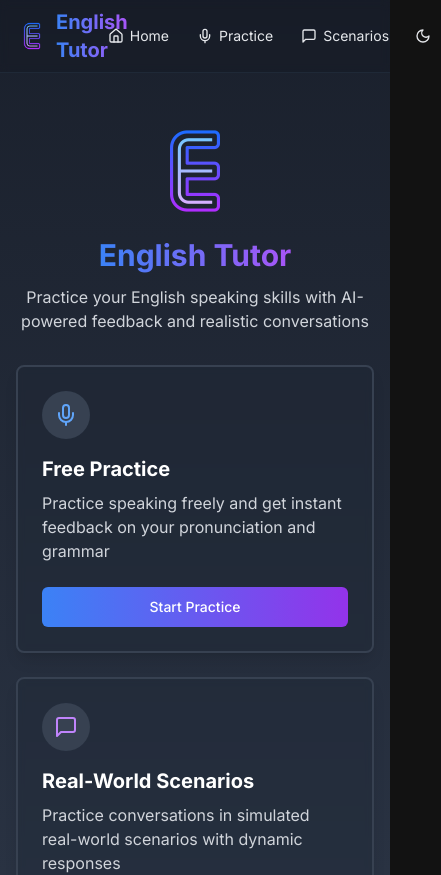
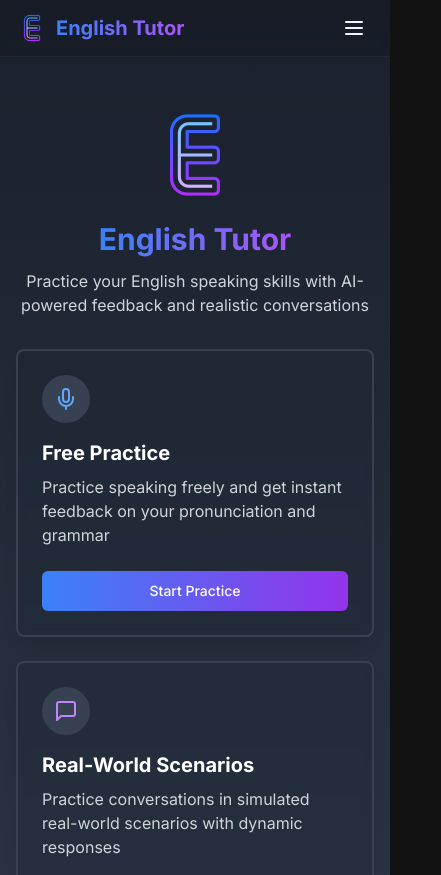
Before and after one commit to ikbal-nayem/english-tutor, a Next.js app: page / in a window 390 px wide. Shown: the top 875 px of the page, 441 px wide, since content can reach past the window. Built offline with nearby package versions, Linux system fonts and the light colour scheme.

Commit message:
responsive menu

```diff
--- a/app/layout.tsx
+++ b/app/layout.tsx
@@ -1,10 +1,7 @@
+import Navbar from "@/components/navbar";
 import { ThemeProvider } from "@/components/theme-provider";
-import { ThemeToggle } from "@/components/theme-toggle";
-import { Home, MessageSquare, Mic } from "lucide-react";
 import type { Metadata, Viewport } from "next";
 import { Inter } from "next/font/google";
-import Image from "next/image";
-import Link from "next/link";
 import NextTopLoader from "nextjs-toploader";
 import type React from "react";
 import "./globals.css";
@@ -68,22 +65,7 @@ export default function RootLayout({
           <PWARegister />
           <NextTopLoader color="#4f46e5" height={2} shadow="0 0 10px #4f46e5,0 0 5px #4f46e5" showSpinner={false} />
           <div className="min-h-screen bg-gradient-to-b from-gray-900 dark:from-gray-900 dark:via-gray-800 dark:to-gray-900 light:from-white light:via-gray-50 light:to-white text-gray-900 dark:text-gray-100 flex flex-col">
-            <nav className="bg-black/20 dark:bg-black/10 light:bg-white backdrop-blur-sm border-b border-white/10 dark:border-gray-800 light:border-gray-200 sticky top-0 z-10">
-              <div className="container mx-auto px-4 py-2 max-w-4xl flex items-center justify-between">
-                <div className="flex items-center">
-                  <Image src="/logo.png" alt="English Tutor Logo" width={32} height={32} className="mr-2" />
-                  <span className="text-xl font-bold bg-clip-text text-transparent bg-gradient-to-r from-blue-500 to-purple-500">
-                    English Tutor
-                  </span>
-                </div>
-                <div className="flex items-center space-x-1">
-                  <NavLink href="/" icon={<Home className="h-4 w-4" />} label="Home" />
-                  <NavLink href="/practice" icon={<Mic className="h-4 w-4" />} label="Practice" />
-                  <NavLink href="/scenarios" icon={<MessageSquare className="h-4 w-4" />} label="Scenarios" />
-                  <ThemeToggle />
-                </div>
-              </div>
-            </nav>
+            <Navbar />
             <main className="flex-1">
               <div className="container mx-auto px-4 py-4 max-w-4xl">{children}</div>
             </main>
@@ -93,21 +75,3 @@ export default function RootLayout({
     </html>
   );
 }
-
-interface NavLinkProps {
-  href: string;
-  icon: React.ReactNode;
-  label: string;
-}
-
-function NavLink({ href, icon, label }: NavLinkProps) {
-  return (
-    <Link
-      href={href}
-      className="flex items-center px-3 py-2 text-sm rounded-md hover:bg-white/10 dark:hover:bg-gray-700/50 light:hover:bg-gray-100 transition-colors text-white dark:text-gray-200 light:text-gray-800"
-    >
-      <span className="mr-1.5">{icon}</span>
-      <span>{label}</span>
-    </Link>
-  );
-}
--- /dev/null
+++ b/components/navbar.tsx
@@ -0,0 +1,79 @@
+"use client";
+
+import { ThemeToggle } from "@/components/theme-toggle";
+import { Home, MessageSquare, Mic, ChevronDown } from "lucide-react";
+import Image from "next/image";
+import Link from "next/link";
+import { Popover } from "@headlessui/react";
+
+export default function Navbar() {
+  return (
+    <nav className="bg-black/20 dark:bg-black/10 light:bg-white backdrop-blur-sm border-b border-white/10 dark:border-gray-800 light:border-gray-200 sticky top-0 z-10">
+      <div className="container mx-auto px-4 py-2 max-w-4xl">
+        <div className="flex items-center justify-between">
+          <div className="flex items-center">
+            <Image src="/logo.png" alt="English Tutor Logo" width={32} height={32} className="mr-2" />
+            <span className="text-xl font-bold bg-clip-text text-transparent bg-gradient-to-r from-blue-500 to-purple-500">
+              English Tutor
+            </span>
+          </div>
+          <div className="hidden md:flex items-center space-x-2">
+            <NavLink href="/" icon={<Home className="h-4 w-4" />} label="Home" />
+            <NavLink href="/practice" icon={<Mic className="h-4 w-4" />} label="Practice" />
+            <NavLink href="/scenarios" icon={<MessageSquare className="h-4 w-4" />} label="Scenarios" />
+            <ThemeToggle />
+          </div>
+          <Popover className="md:hidden relative">
+            {({ open, close }) => (
+              <>
+                <Popover.Button className="p-2 rounded-md hover:bg-white/10 transition-all">
+                  <svg
+                    xmlns="http://www.w3.org/2000/svg"
+                    className={`h-6 w-6 transition-transform ${open ? 'rotate-90' : ''}`}
+                    fill="none"
+                    viewBox="0 0 24 24"
+                    stroke="currentColor"
+                  >
+                    <path strokeLinecap="round" strokeLinejoin="round" strokeWidth={2} d="M4 6h16M4 12h16M4 18h16" />
+                  </svg>
+                </Popover.Button>
+                <Popover.Panel className="absolute right-0 mt-2 w-56 origin-top-right rounded-lg bg-white/90 dark:bg-gray-900/90 backdrop-blur-lg shadow-xl ring-1 ring-black/10 dark:ring-white/10 focus:outline-none z-20 overflow-hidden">
+                  <div className="flex flex-col p-2">
+                    <NavLink href="/" icon={<Home className="h-5 w-5" />} label="Home" onClick={close} />
+                    <NavLink href="/practice" icon={<Mic className="h-5 w-5" />} label="Practice" onClick={close} />
+                    <NavLink href="/scenarios" icon={<MessageSquare className="h-5 w-5" />} label="Scenarios" onClick={close} />
+                    <div className="border-t border-white/10 dark:border-gray-800 mt-2 pt-2">
+                      <div className="w-full px-3 py-2 text-sm rounded-md hover:bg-white/10 dark:hover:bg-gray-700/50 light:hover:bg-gray-100 transition-colors">
+                        <ThemeToggle />
+                      </div>
+                    </div>
+                  </div>
+                </Popover.Panel>
+              </>
+            )}
+          </Popover>
+        </div>
+      </div>
+    </nav>
+  );
+}
+
+interface NavLinkProps {
+  href: string;
+  icon: React.ReactNode;
+  label: string;
+  onClick?: () => void;
+}
+
+function NavLink({ href, icon, label, onClick = () => {} }: NavLinkProps) {
+  return (
+    <Link
+      href={href}
+      className="flex items-center px-3 py-2 text-sm rounded-md hover:bg-white/10 dark:hover:bg-gray-700/50 light:hover:bg-gray-100 transition-colors text-white dark:text-gray-200 light:text-gray-800"
+      onClick={onClick}
+    >
+      <span className="mr-1.5">{icon}</span>
+      <span>{label}</span>
+    </Link>
+  );
+}
--- a/package.json
+++ b/package.json
@@ -13,6 +13,7 @@
     "lint": "next lint"
   },
   "dependencies": {
+    "@headlessui/react": "^2.2.2",
     "@hookform/resolvers": "^3.9.1",
     "@radix-ui/react-accordion": "^1.2.2",
     "@radix-ui/react-alert-dialog": "^1.1.4",
```
Also changed, not shown: 1 other file (tests, documents, lock files or other folders).
